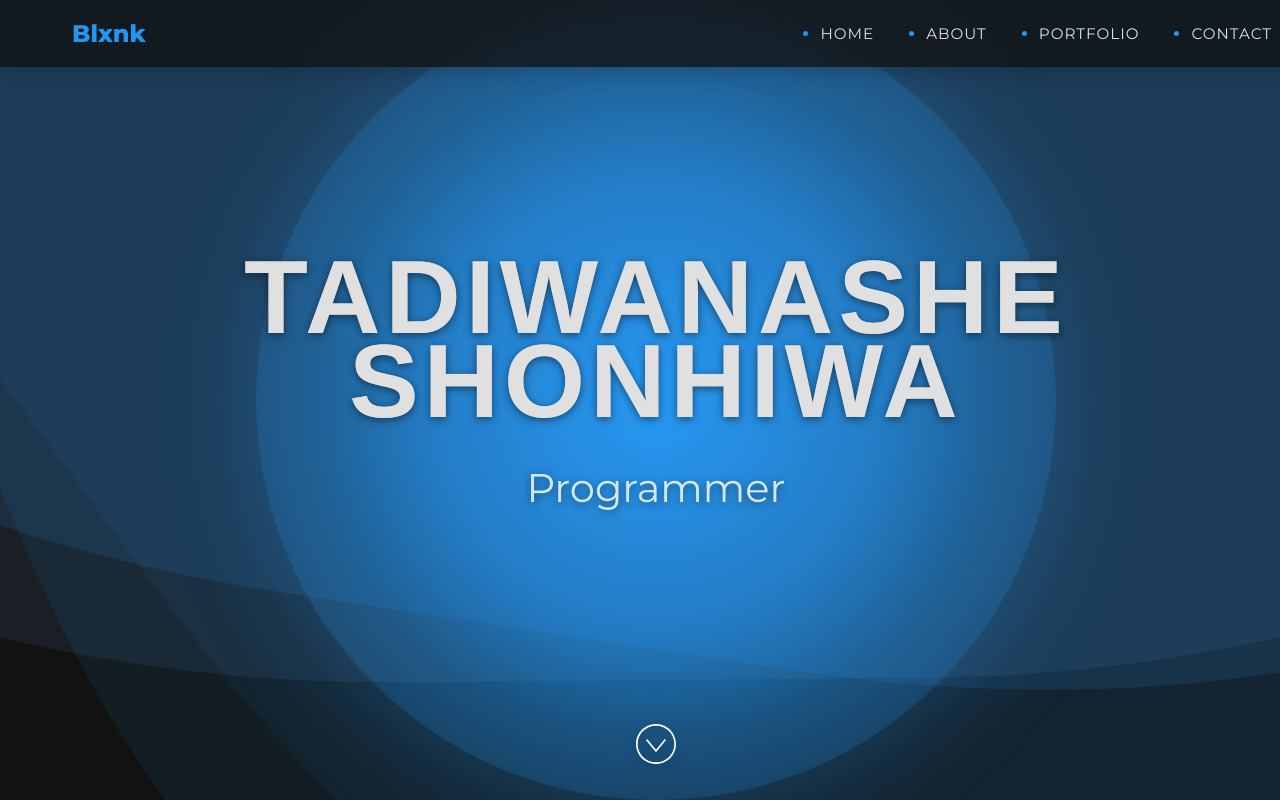
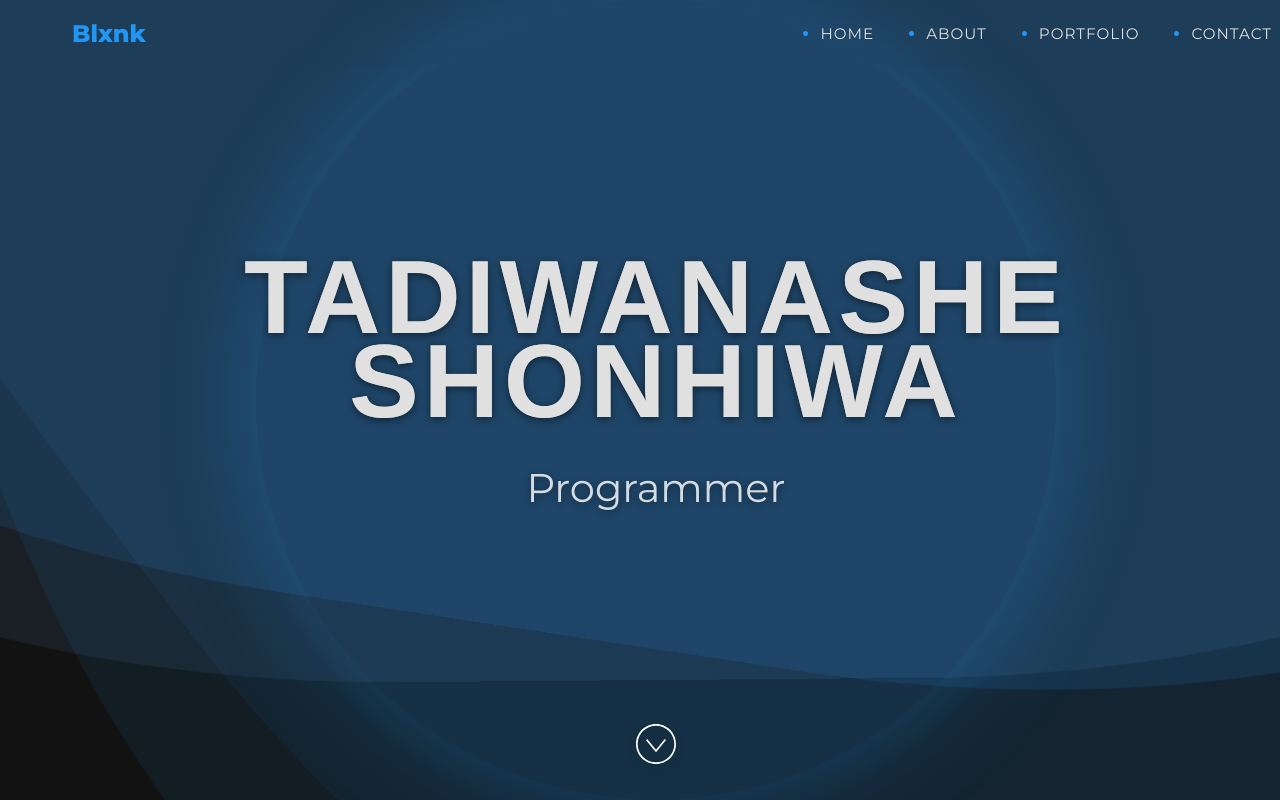
Before and after one commit to 1Blxnk1/blxnkspace, a React (Vite) app: page / in a window 1280 px wide. Built offline with nearby package versions, Linux system fonts and the light colour scheme.

Commit message:
Refactor App and styles for improved aesthetics and functionality; removed unnecessary comments, adjusted social icon styles, and added scroll reveal animations.

```diff
--- a/src/styles.css
+++ b/src/styles.css
@@ -207,9 +207,8 @@ img.socialIcon {
   left: 50%;
   transform: translate(-50%, -50%);
   background: radial-gradient(circle,
-    var(--primary-color) 0%,
-    rgba(33, 150, 243, 0.7) 40%,
-    rgba(33, 150, 243, 0.4) 60%,
+    rgba(33, 150, 243, 0.1) 40%,
+    rgba(33, 150, 243, 0.1) 60%,
     rgba(33, 150, 243, 0.1) 90%,
     transparent 100%);
   border-radius: 50%;
@@ -274,7 +273,7 @@ img.socialIcon {
 }
 
 .home-content h1 {
-  font-size: clamp(2.5rem, 8vw, 4.5rem);
+  font-size: clamp(2rem, 8vw, 4.5rem);
   margin-bottom: 1rem;
   letter-spacing: 0.05em;
   background: white;
@@ -853,16 +852,16 @@ img.socialIcon {
   padding: 1.2rem 2rem;
   z-index: 1000;
   transition: all 0.3s ease;
-  background-color: rgba(18, 18, 18, 0.8);
-  backdrop-filter: blur(10px);
-  -webkit-backdrop-filter: blur(10px);
-  box-shadow: 0 4px 20px rgba(0, 0, 0, 0.2);
+  background-color: rgba(18, 18, 18, 0);
+  backdrop-filter: blur(8px);
+  -webkit-backdrop-filter: blur(8px);
+  box-shadow: none;
 }
 
 .site-header.scrolled {
   padding: 0.8rem 2rem;
-  background-color: rgba(18, 18, 18, 0.95);
-  box-shadow: 0 4px 20px rgba(0, 0, 0, 0.3);
+  background-color: rgba(18, 18, 18, 0.65);
+  box-shadow: 0 4px 20px rgba(0, 0, 0, 0.15);
 }
 
 .header-container {
@@ -1178,3 +1177,24 @@ img.socialIcon {
     margin: 1.5rem 0;
   }
 }
+
+/* Scroll Reveal Animation */
+.reveal {
+  opacity: 0;
+  visibility: hidden;
+  transform: translateY(50px);
+  transition: opacity 0.6s ease-out, transform 0.6s ease-out, visibility 0.6s ease-out;
+  will-change: opacity, transform, visibility;
+}
+
+.reveal.active {
+  opacity: 1;
+  visibility: visible;
+  transform: translateY(0);
+}
+
+/* Staggered delays */
+.reveal-delay-1 { transition-delay: 0.1s; }
+.reveal-delay-2 { transition-delay: 0.2s; }
+.reveal-delay-3 { transition-delay: 0.3s; }
+.reveal-delay-4 { transition-delay: 0.4s; }
```
Also changed, not shown: src/App.jsx (+0 -11 lines).
